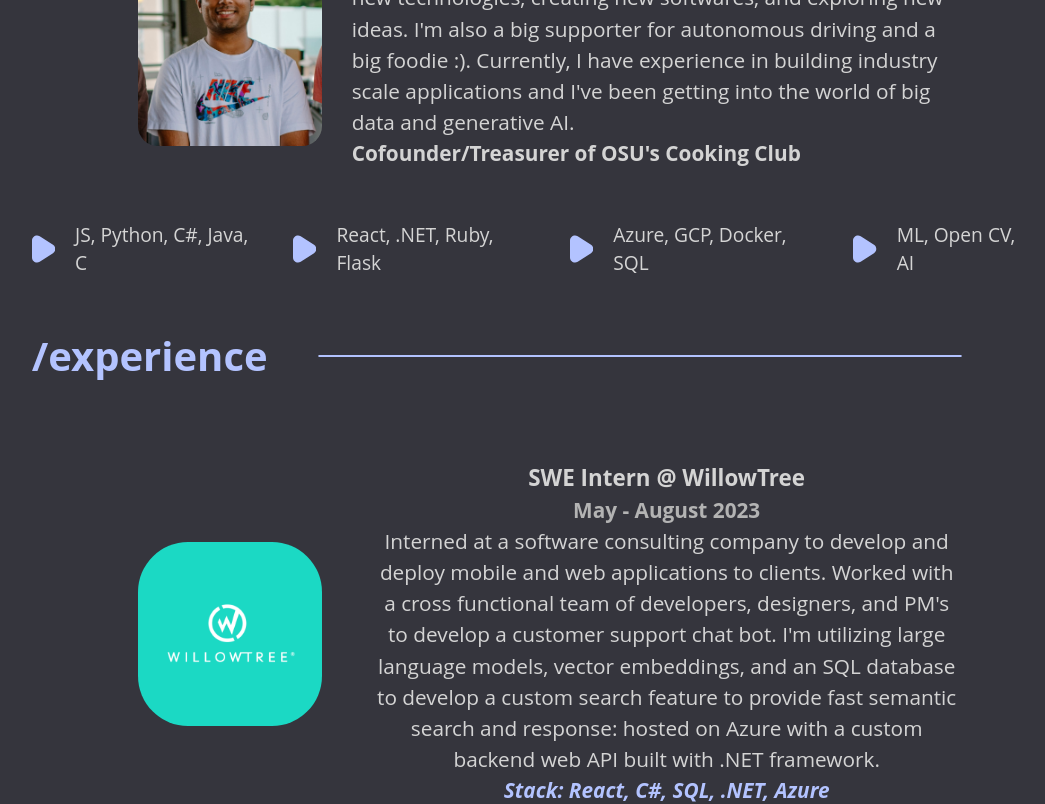
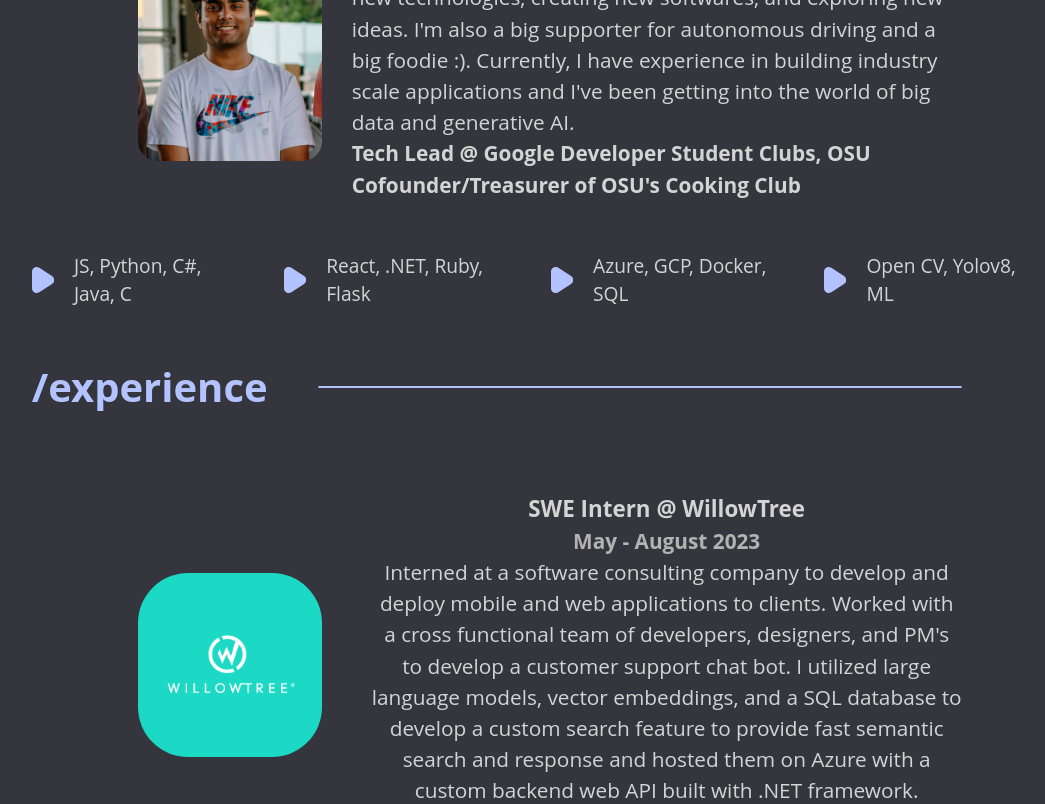
Before and after one commit to rahulmedicharla/portfolio, a React (Create React App) app: page / in a window 1280 px wide. Shown: the part 1180-1984 px from the top of the page, without its empty margins (90-1135 px from the left). Built offline with nearby package versions, Linux system fonts and the light colour scheme.

Commit message:
small updates end of fall semester

```diff
--- a/src/components/About/About.js
+++ b/src/components/About/About.js
@@ -28,7 +28,17 @@
                     <Image className="headshot" src="/headshot.jpg" width={250} fluid/>
                 </Col>
                 <Col xs={12} md={8} lg={6} className="d-flex mt-3">
-                    <p className="text about">{about}<br/><b>{leadership}</b></p>
+                    <p className="text about">{about}<br/>
+
+                    {leadership.map((item) => {
+                        return (
+                            <>
+                            <b>{item}</b>
+                            <br/>
+                            </>
+                        )
+                    })}
+                    </p>
                 </Col>
             </Row>
             <Row className="d-flex align-items-center justify-content-center" >
--- a/src/contents.js
+++ b/src/contents.js
@@ -14,8 +14,8 @@
     I'm also a big supporter for autonomous driving and a big foodie :).
     Currently, I have experience in building industry scale applications and I've been getting into the world of big data and generative AI.
     `,
-    leadership: 'Cofounder/Treasurer of OSU\'s Cooking Club',
-    skills: ["JS, Python, C#, Java, C", "React, .NET, Ruby, Flask", "Azure, GCP, Docker, SQL", "ML, Open CV, AI"],
+    leadership: ['Tech Lead @ Google Developer Student Clubs, OSU', 'Cofounder/Treasurer of OSU\'s Cooking Club'],
+    skills: ["JS, Python, C#, Java, C", "React, .NET, Ruby, Flask", "Azure, GCP, Docker, SQL", "Open CV, Yolov8, ML"],
     experience: [
         {
             role: "SWE Intern",
@@ -23,7 +23,7 @@
             date: "May - August 2023",
             description: `Interned at a software consulting company to develop and deploy mobile and web applications to clients.
             Worked with a cross functional team of developers, designers, and PM's to develop a customer support chat bot.
-            I'm utilizing large language models, vector embeddings, and an SQL database to develop a custom search feature to provide fast semantic search and response: hosted on Azure with a custom backend web API built with .NET framework.`,
+            I utilized large language models, vector embeddings, and a SQL database to develop a custom search feature to provide fast semantic search and response and hosted them on Azure with a custom backend web API built with .NET framework.`,
             stack: "React, C#, SQL, .NET, Azure",
             website: "https://willowtree.ai/",
             tag: 'willowtree',
@@ -34,10 +34,10 @@
             company: "Buckeye Autodrive",
             date: "Jan 2023 - current",
             description: `A member on Ohio State's premiere Autodrive team aimed to develop a fully autonomous vehicle within the four year span of the SAE Autodrive Challenge amongst universities.
-            I tested and visualized a 3D Object Tracking model to track vehicles and pedestrians.
+            Currently developing a multi classification image recognition ML model using Yolov8 and OpenCV to identify different types of traffic lights from a real-time camera feed on an autonomous vehicle while also minimizing model response latency.
             I also created a 3D dynamics module to get the real time speed, direction, and orientation of moving objects relative to our vehicle and integrated it into the pipeline.`,
             stack: "Python, Docker, OpenCV, ML",
-            website: "https://car.osu.edu/buckeye-autodrive",
+            website: "https://sites.google.com/view/buckeyeautodrive/home",
             tag: 'autodrive',
             img: '/buckeye_autodrive.png'
         },
```
Also changed, not shown: 1 other file (tests, documents, lock files or other folders).
